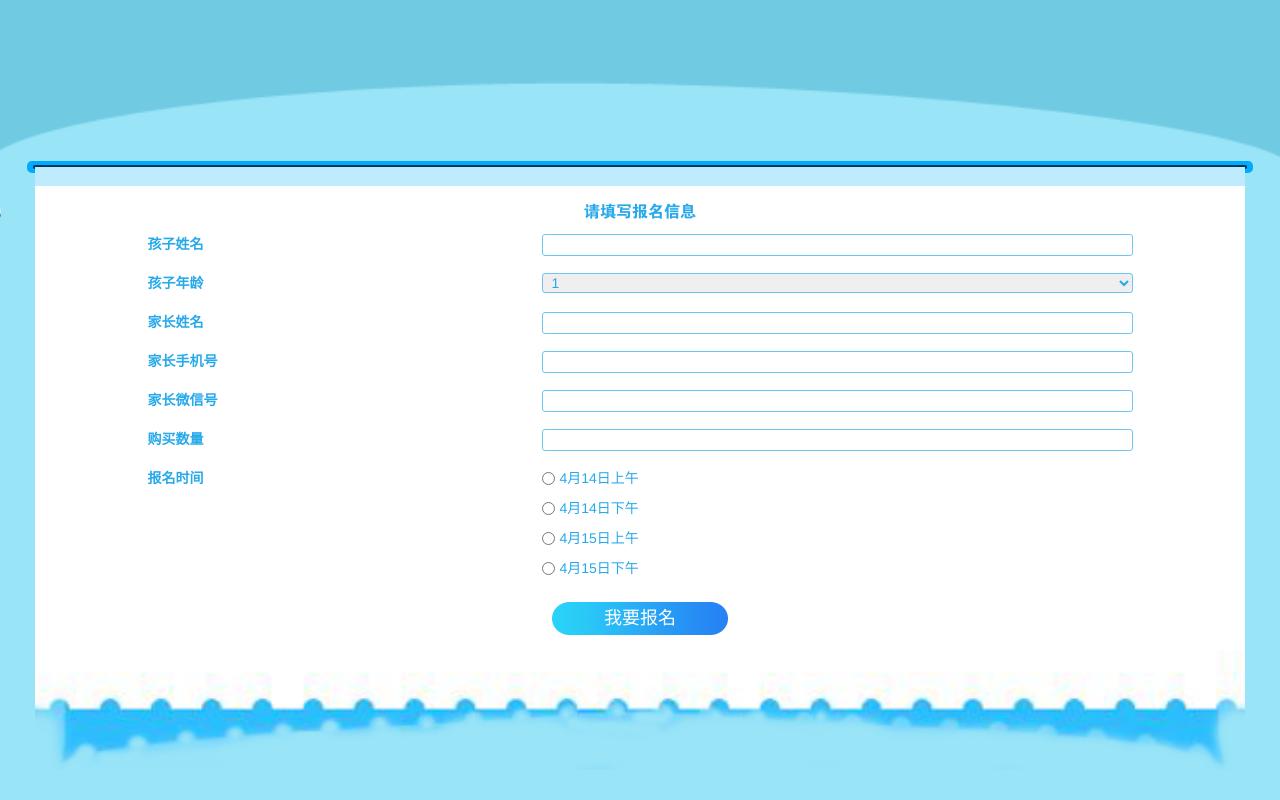
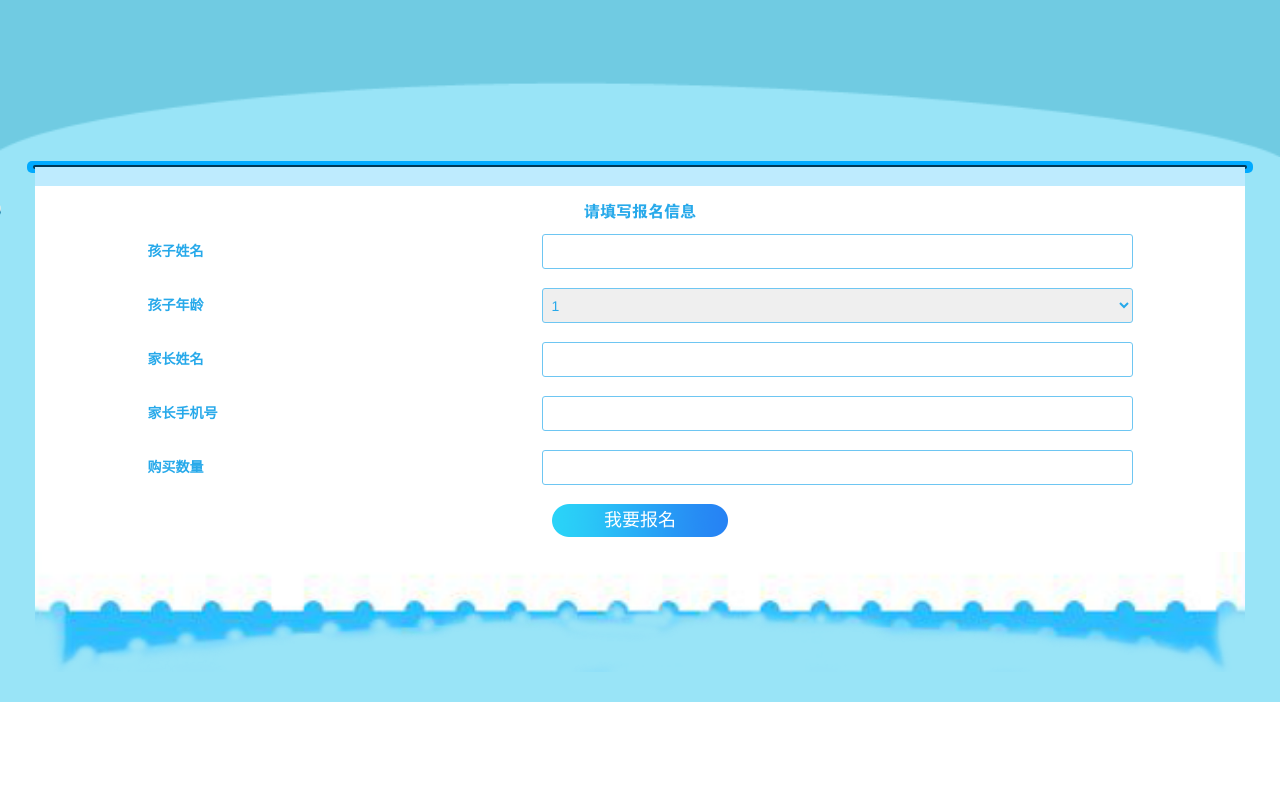
Before and after one commit to janice-jia/signUp, a website: page html/signUp.html in a window 1280 px wide. Shown: the part 744-1544 px from the top of the page. After the commit the page ends 1446 px from the top, so only its background shows below. Drawn offline with Linux system fonts and the light colour scheme.

Commit message:
报名表单间距调整

```diff
--- a/html/signUp.html
+++ b/html/signUp.html
@@ -48,23 +48,23 @@
                     <label class="col-xs-4 col-xs-offset-1" for="phone">家长手机号</label>
                     <input class="col-xs-6" type="text" name="phone" id="phone"/>
                 </div>
-                <div class="sign-input row">
-                    <label class="col-xs-4 col-xs-offset-1" for="weChat">家长微信号</label>
-                    <input class="col-xs-6" type="text" name="weChat" id="weChat"/>
-                </div>
+                <!--<div class="sign-input row">-->
+                    <!--<label class="col-xs-4 col-xs-offset-1" for="weChat">家长微信号</label>-->
+                    <!--<input class="col-xs-6" type="text" name="weChat" id="weChat"/>-->
+                <!--</div>-->
                 <div class="sign-input row">
                     <label class="col-xs-4 col-xs-offset-1" for="num">购买数量<span></span></label>
                     <input class="col-xs-6" type="text" name="num" id="num"/>
                 </div>
-                <div class="sign-input row">
-                    <label class="col-xs-4 col-xs-offset-1" for="signTime">报名时间<span></span></label>
-                    <div class="col-xs-6 signTime">
-                        <p><input type="radio" name="signTime" id="signTime"/>4月14日上午</p>
-                        <p><input type="radio" name="signTime"/>4月14日下午</p>
-                        <p><input type="radio" name="signTime"/>4月15日上午</p>
-                        <p><input type="radio" name="signTime"/>4月15日下午</p>
-                    </div>
-                </div>
+                <!--<div class="sign-input row">-->
+                    <!--<label class="col-xs-4 col-xs-offset-1" for="signTime">报名时间<span></span></label>-->
+                    <!--<div class="col-xs-6 signTime">-->
+                        <!--<p><input type="radio" name="signTime" id="signTime"/>4月14日上午</p>-->
+                        <!--<p><input type="radio" name="signTime"/>4月14日下午</p>-->
+                        <!--<p><input type="radio" name="signTime"/>4月15日上午</p>-->
+                        <!--<p><input type="radio" name="signTime"/>4月15日下午</p>-->
+                    <!--</div>-->
+                <!--</div>-->
                 <div class="sign-btn">
                     <button type="submit">我要报名</button>
                 </div>
--- a/html/static/src/all.scss
+++ b/html/static/src/all.scss
@@ -94,6 +94,8 @@
                 display: inline-block;
                 text-align: left;
                 padding: 0;
+                height: 35px;
+                line-height: 35px;
                 span{
                     display: inline-block;
                     width: 1em;
@@ -103,11 +105,15 @@
                 border: 1px solid #6ec6f2;
                 border-radius: 3px;
                 padding: 0 5px;
+                height: 35px;
+                line-height: 35px;
             }
             select{
                 border: 1px solid #6ec6f2;
                 border-radius: 3px;
                 padding: 0 5px;
+                height: 35px;
+                line-height: 35px;
             }
             .signTime{
                 padding: 0;
@@ -115,8 +121,10 @@
                 color: #27a9ea;
                 text-align: left;
                 p{
+                    text-align: left;
                     input{
                         float: left;
+                        height: auto;
                         margin-right: 5px;
                     }
                 }
```
Also changed, not shown: html/static/css/all.css, html/static/minCss/all.min.css.
